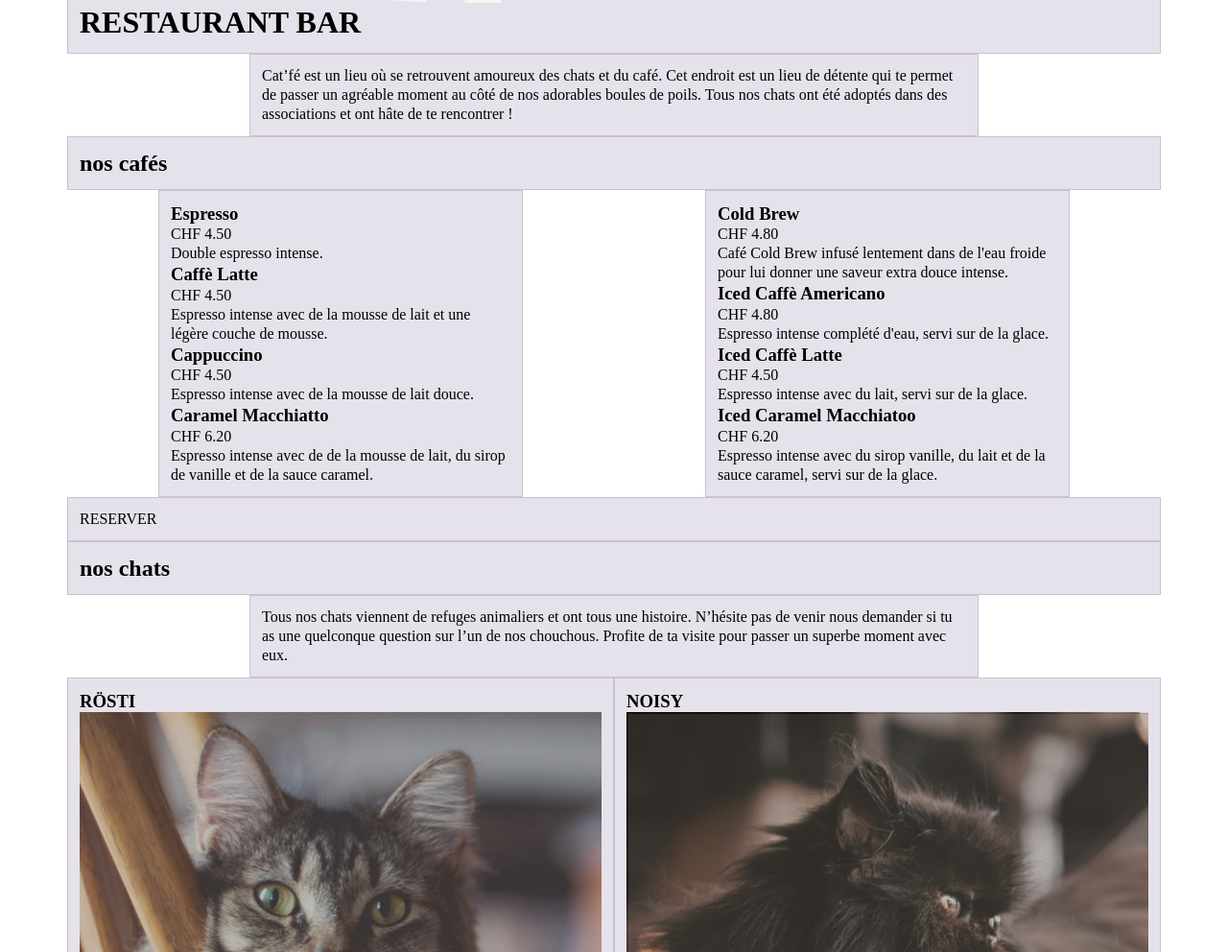
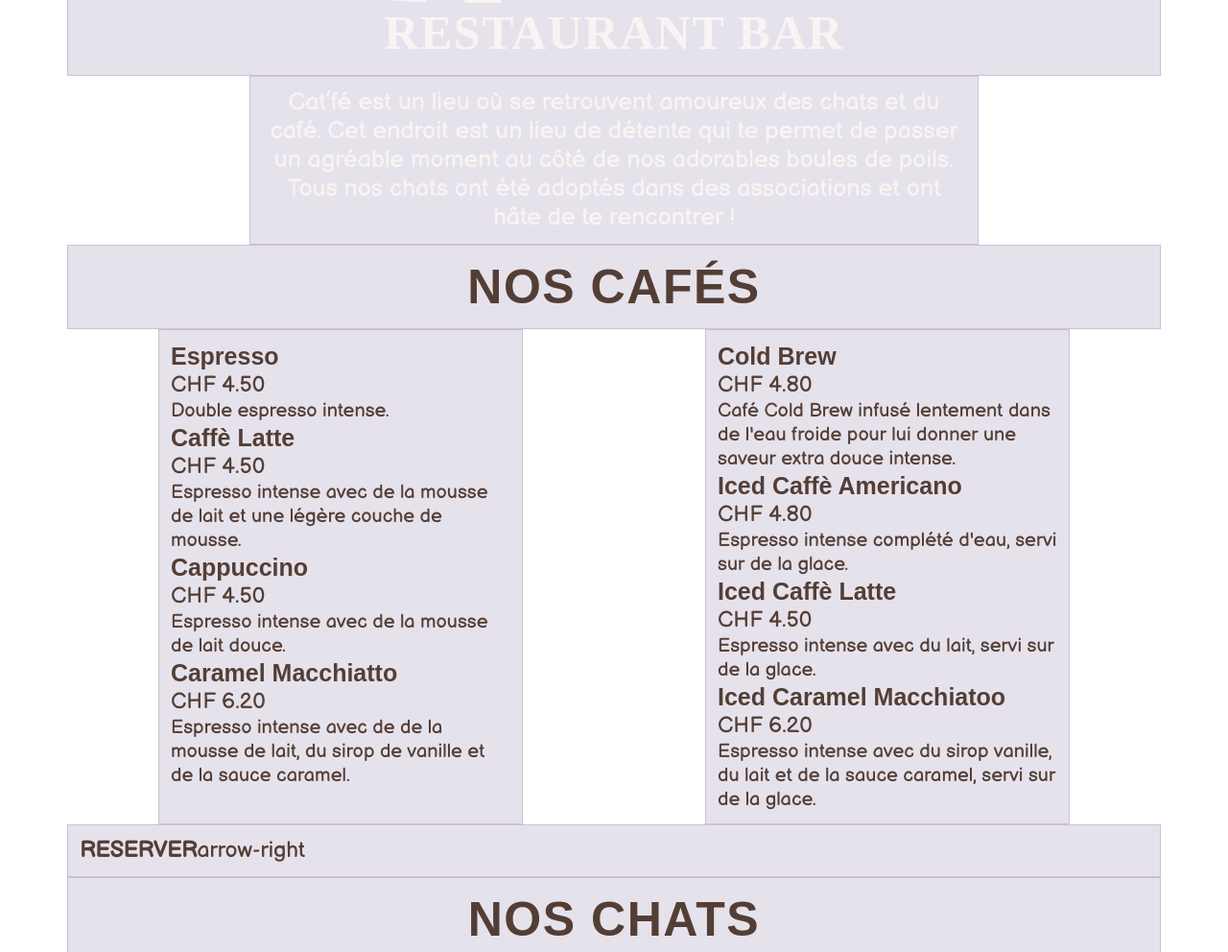
Before and after one commit to Lisa-str/catfe, a website built with Parcel: page src/index.html in a window 1280 px wide. Shown: the part 1182-2174 px from the top of the page at 96% size. Built offline with nearby package versions, Linux system fonts and the light colour scheme; a web font is replaced by a local one.

Commit message:
copy css attribute

```diff
--- a/src/index.html
+++ b/src/index.html
@@ -39,7 +39,7 @@
             <h1>
               <img src="../src/img/logo-negatif-header.webp" alt="logo catfé" />
             </h1>
-            <h1>RESTAURANT BAR</h1>
+            <h1 class="title-presentation">RESTAURANT BAR</h1>
           </div>
         </div>
       </div>
@@ -120,7 +120,10 @@
                 </p>
               </article>
             </div>
-            <div class="col-12"><span class="button">RESERVER</span></div>
+            <div class="col-12">
+              <span class="button">RESERVER</span
+              ><span class="awesome">arrow-right</span>
+            </div>
           </div>
         </div>
       </div>
@@ -199,7 +202,10 @@
                 </p>
               </article>
             </div>
-            <div class="col-12"><span class="button">RESERVER</span></div>
+            <div class="col-12">
+              <span class="button">RESERVER</span
+              ><span class="awesome">arrow-right</span>
+            </div>
           </div>
         </div>
       </div>
--- a/src/scss/main.scss
+++ b/src/scss/main.scss
@@ -3,7 +3,7 @@
 /*  variables ↓ */
 
 :root {
-  --title: museo-sans, sans-serif;
+  --title: "museo-sans", sans-serif;
   --textes: "Balsamiq Sans", cursive;
   --main-color: #533e36;
   --secondary-color: #f7f4f3;
@@ -61,3 +61,117 @@ video {
 }
 
 /*  base rules ↓ */
+
+header {
+  nav {
+    font-family: var(--textes);
+    font-size: 16px;
+    color: --main-color;
+    letter-spacing: 0;
+    text-align: right;
+  }
+  .title-presentation {
+    font-family: --title;
+    font-weight: 900;
+    font-size: 50px;
+    color: #f7f4f3;
+    letter-spacing: 1.53px;
+    text-align: center;
+    text-transform: uppercase;
+  }
+}
+
+main {
+  h2 {
+    font-family: var(--title);
+    font-weight: 900;
+    font-size: 50px;
+    color: var(--main-color);
+    letter-spacing: 1.53px;
+    text-align: center;
+    text-transform: uppercase;
+  }
+  .presentation {
+    font-family: var(--textes);
+    font-size: 25px;
+    color: var(--secondary-color);
+    letter-spacing: 0;
+    text-align: center;
+    line-height: 30px;
+  }
+  .button {
+    font-family: var(--title);
+    font-weight: 700;
+    font-size: 22px;
+    color: var(--main-color);
+    letter-spacing: 0;
+    text-align: center;
+  }
+}
+
+.cafe {
+  h3 {
+    font-family: var(--title);
+    font-weight: 700;
+    font-size: 25px;
+    color: var(--main-color);
+    letter-spacing: 0;
+  }
+  span {
+    font-family: var(--textes);
+    font-size: 23px;
+    color: var(--main-color);
+    letter-spacing: 0;
+    text-align: right;
+  }
+  p {
+    font-family: var(--textes);
+    font-size: 20px;
+    color: var(--main-color);
+    letter-spacing: 0;
+    line-height: 25px;
+  }
+}
+
+.chats {
+  h3 {
+    font-family: var(--title);
+    font-weight: 900;
+    font-size: 45px;
+    color: var(--secondary-color);
+    letter-spacing: 0;
+    text-align: center;
+  }
+  p {
+    font-family: var(--textes);
+    font-size: 23px;
+    color: var(--secondary-color);
+    letter-spacing: 0;
+    text-align: center;
+  }
+}
+
+footer {
+  h2 {
+    font-family: var(--title);
+    font-weight: 900;
+    font-size: 49px;
+    color: var(--secondary-color);
+    letter-spacing: 1.5px;
+    text-align: center;
+  }
+  p {
+    font-family: var(--textes);
+    font-size: 22px;
+    color: var(--secondary-color);
+    letter-spacing: 0;
+    text-align: center;
+  }
+  .credits {
+    font-family: ArialMT;
+    font-size: 16px;
+    color: var(--main-color);
+    letter-spacing: 0;
+    text-align: center;
+  }
+}
```
